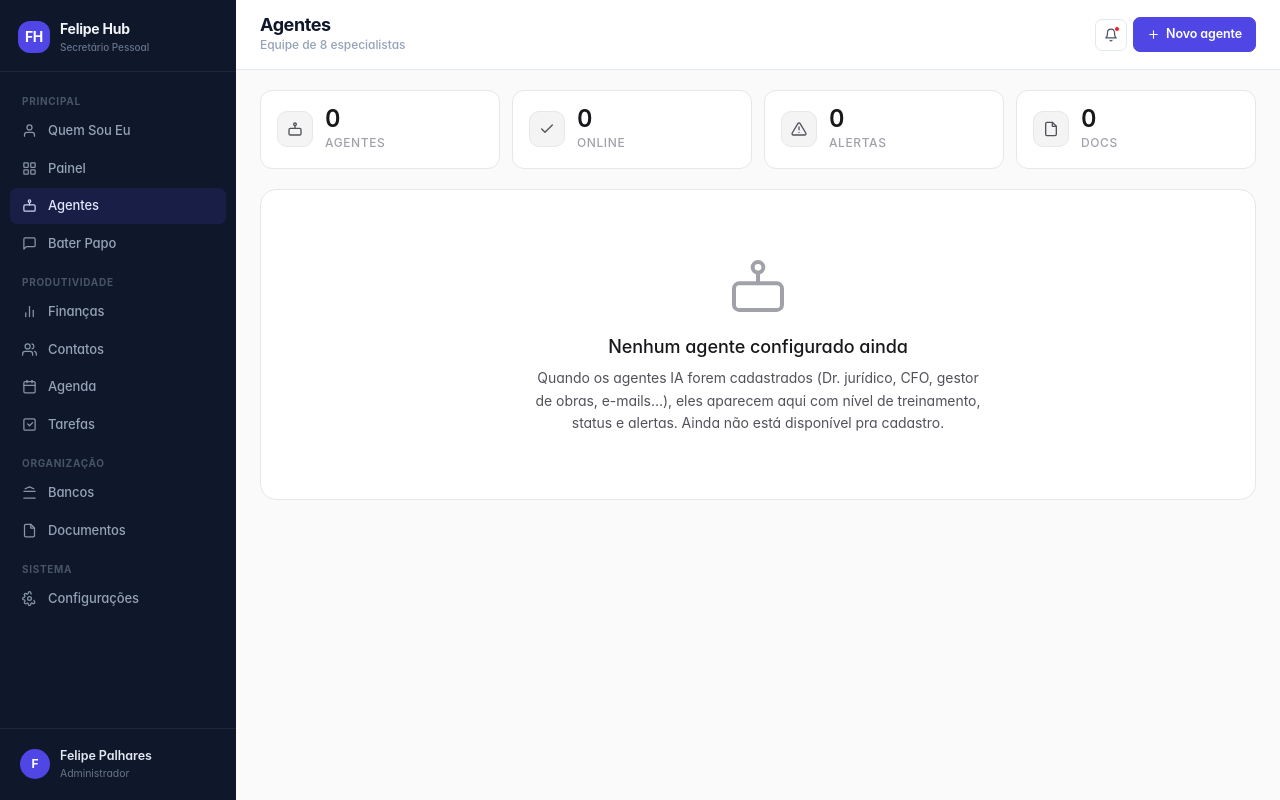
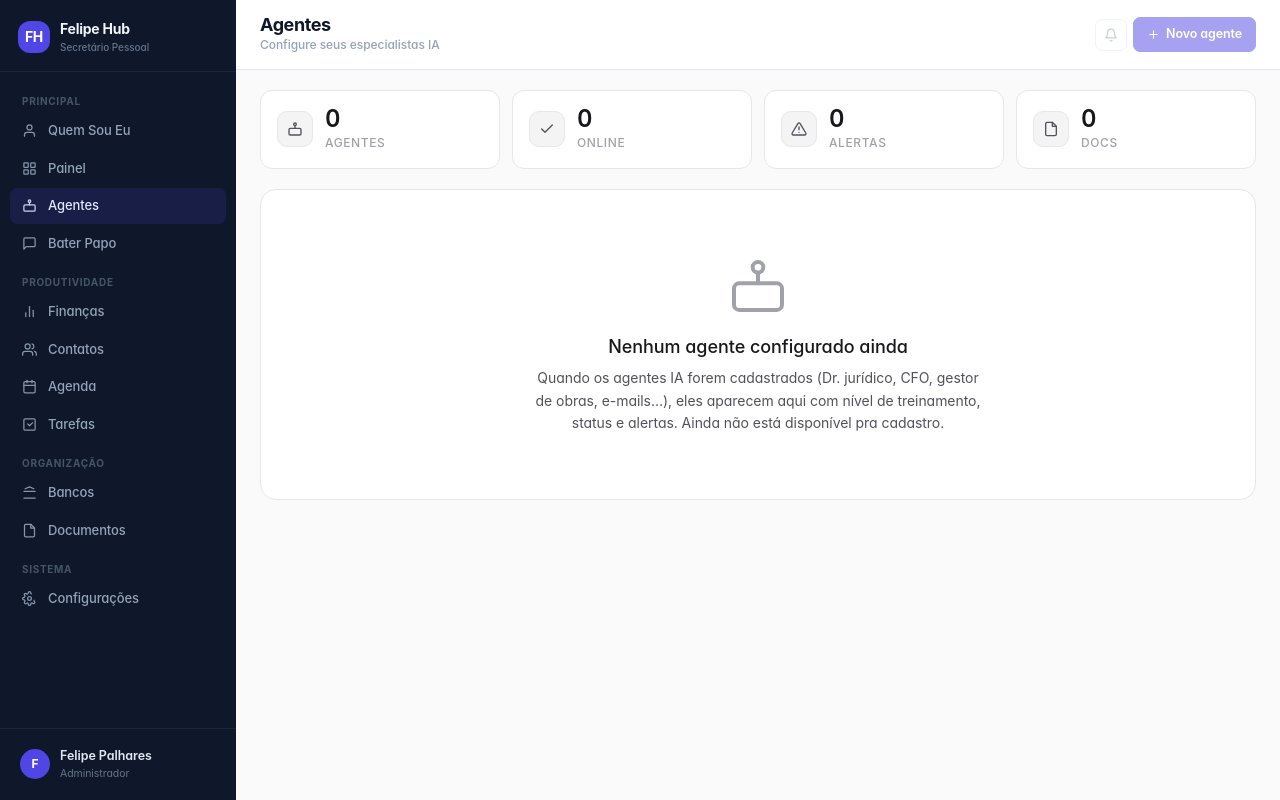
Before and after one commit to felipebpalhares-code/secretary-ai-hub, a Next.js app in the folder frontend/: page /agentes in a window 1280 px wide. Built offline with nearby package versions, Linux system fonts and the light colour scheme.

Commit message:
fix(agentes): copy dinâmica e desabilitar botões sem implementação

```diff
--- a/frontend/app/agentes/page.tsx
+++ b/frontend/app/agentes/page.tsx
@@ -1,16 +1,36 @@
+"use client"
 import { TopBar, IconButton, Button } from "@/components/TopBar"
 import { AgentsHub } from "./AgentsHub"
 
+/**
+ * Subtitle dinâmica baseada em count real de agentes.
+ * Quando a API de agentes for criada, basta substituir `agentCount` por
+ * fetch real (useAgents/listAgents).
+ */
 export default function AgentesPage() {
+  const agentCount = 0  // TODO: trocar por count real quando houver API
+
+  const subtitle =
+    agentCount === 0
+      ? "Configure seus especialistas IA"
+      : agentCount === 1
+        ? "1 especialista configurado"
+        : `${agentCount} especialistas configurados`
+
   return (
     <>
       <TopBar
         title="Agentes"
-        subtitle="Equipe de 8 especialistas"
+        subtitle={subtitle}
         actions={
           <>
-            <IconButton name="bell" dot />
-            <Button variant="primary" icon="plus">
+            <IconButton name="bell" disabled title="Em breve" />
+            <Button
+              variant="primary"
+              icon="plus"
+              disabled
+              title="Em breve · cadastro de agentes ainda não disponível"
+            >
               Novo agente
             </Button>
           </>
--- a/frontend/components/TopBar.tsx
+++ b/frontend/components/TopBar.tsx
@@ -22,18 +22,28 @@ export function IconButton({
   name,
   dot,
   onClick,
+  disabled,
+  title,
 }: {
   name: Parameters<typeof Icon>[0]["name"]
   dot?: boolean
   onClick?: () => void
+  disabled?: boolean
+  title?: string
 }) {
   return (
     <button
       onClick={onClick}
-      className="w-8 h-8 rounded-[7px] border border-hair bg-card text-ink-2 hover:bg-bg hover:border-ink-4 flex items-center justify-center relative transition-colors"
+      disabled={disabled}
+      title={title}
+      className={
+        disabled
+          ? "w-8 h-8 rounded-[7px] border border-hair bg-card text-ink-3 flex items-center justify-center relative opacity-50 cursor-not-allowed"
+          : "w-8 h-8 rounded-[7px] border border-hair bg-card text-ink-2 hover:bg-bg hover:border-ink-4 flex items-center justify-center relative transition-colors"
+      }
     >
       <Icon name={name} size={14} />
-      {dot && (
+      {dot && !disabled && (
         <span className="absolute top-[6px] right-[6px] w-[6px] h-[6px] rounded-full bg-err border-[1.5px] border-card" />
       )}
     </button>
@@ -45,18 +55,22 @@ type BtnProps = {
   variant?: "default" | "primary"
   icon?: Parameters<typeof Icon>[0]["name"]
   onClick?: () => void
+  disabled?: boolean
+  title?: string
 }
 
-export function Button({ children, variant = "default", icon, onClick }: BtnProps) {
+export function Button({ children, variant = "default", icon, onClick, disabled, title }: BtnProps) {
+  const baseDisabled =
+    "inline-flex items-center gap-[6px] px-[13px] py-[7px] rounded-[7px] text-[12.5px] font-semibold tracking-[-.1px] border opacity-50 cursor-not-allowed"
+  const cls = disabled
+    ? variant === "primary"
+      ? `${baseDisabled} bg-accent text-white border-accent`
+      : `${baseDisabled} bg-card text-ink-3 border-hair`
+    : variant === "primary"
+      ? "inline-flex items-center gap-[6px] px-[13px] py-[7px] rounded-[7px] text-[12.5px] font-semibold tracking-[-.1px] bg-accent text-white border border-accent hover:bg-accent-hover transition-colors"
+      : "inline-flex items-center gap-[6px] px-[13px] py-[7px] rounded-[7px] text-[12.5px] font-semibold tracking-[-.1px] border border-hair bg-card text-ink hover:bg-bg hover:border-ink-4 transition-colors"
   return (
-    <button
-      onClick={onClick}
-      className={
-        variant === "primary"
-          ? "inline-flex items-center gap-[6px] px-[13px] py-[7px] rounded-[7px] text-[12.5px] font-semibold tracking-[-.1px] bg-accent text-white border border-accent hover:bg-accent-hover transition-colors"
-          : "inline-flex items-center gap-[6px] px-[13px] py-[7px] rounded-[7px] text-[12.5px] font-semibold tracking-[-.1px] border border-hair bg-card text-ink hover:bg-bg hover:border-ink-4 transition-colors"
-      }
-    >
+    <button onClick={onClick} disabled={disabled} title={title} className={cls}>
       {icon && <Icon name={icon} size={13} />}
       {children}
     </button>
```
